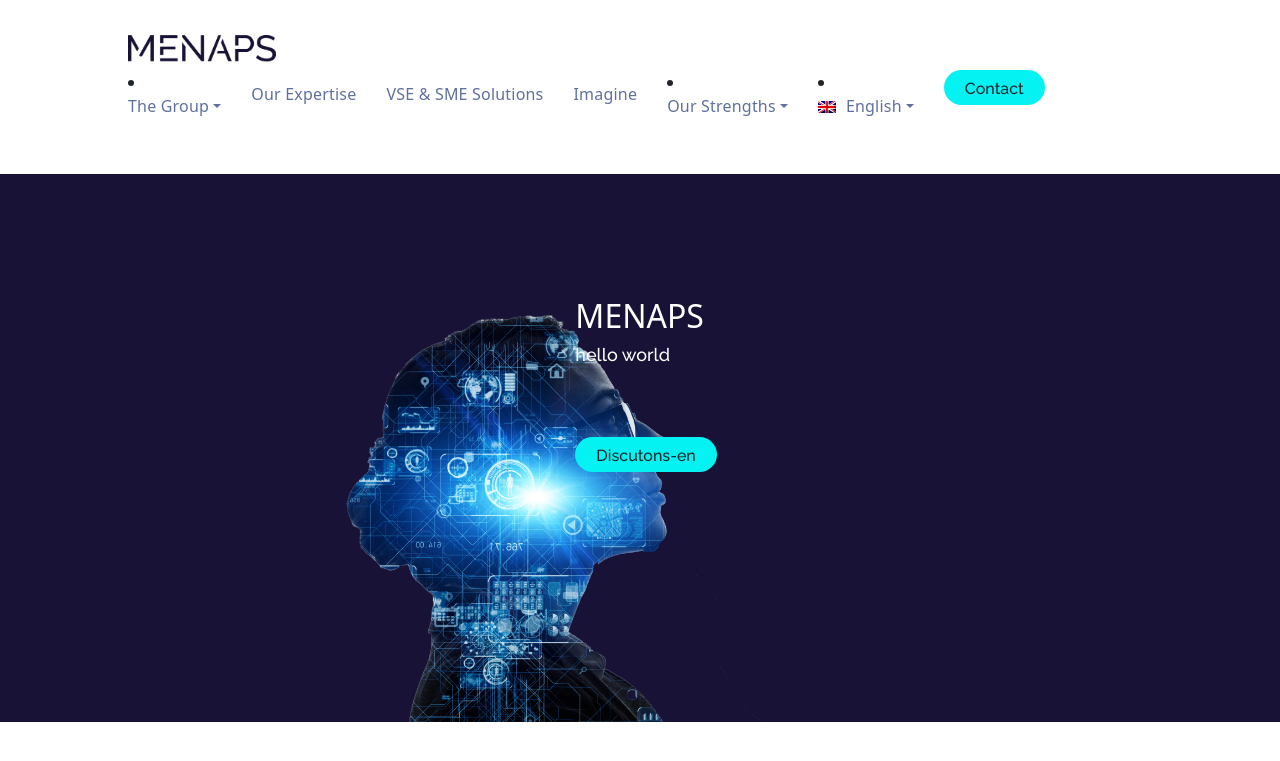
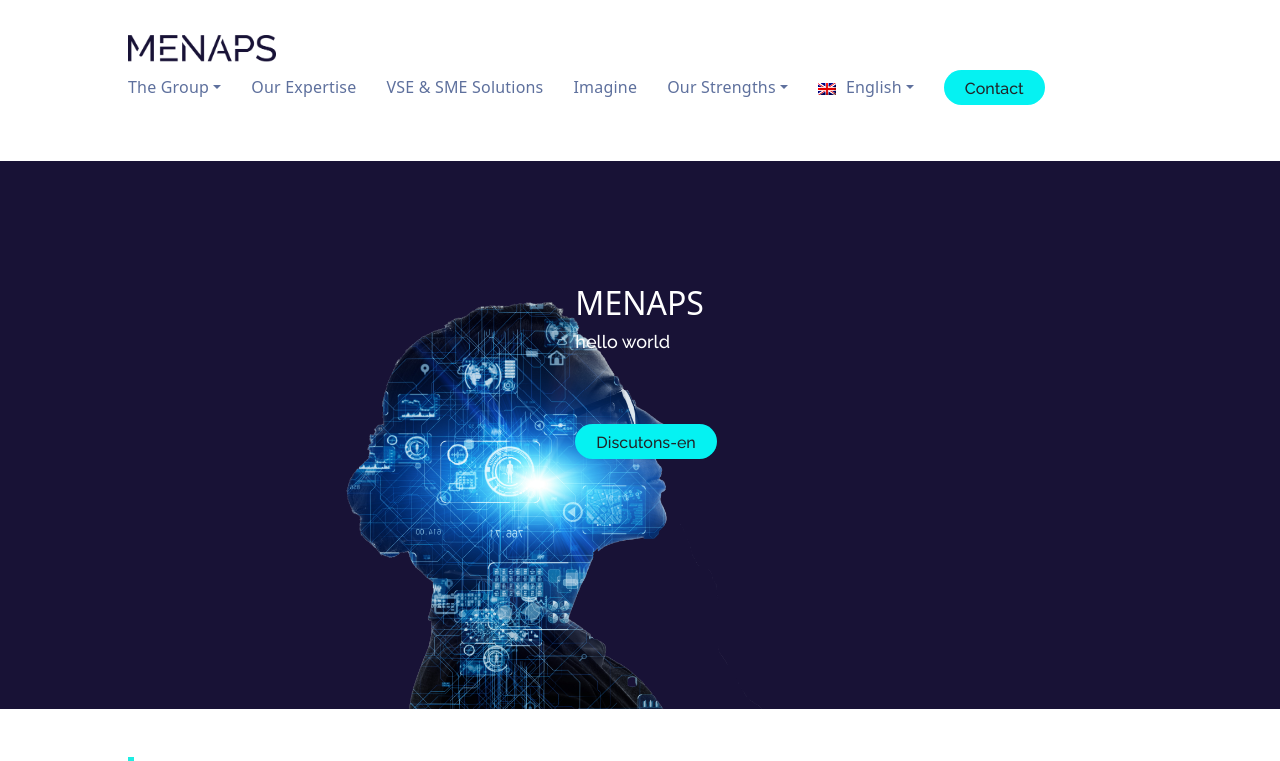
Before and after one commit to tawfiqkhnicha/editor-reactjs, a Next.js app: page / in a window 1280 px wide. Shown: the top 761 px of the page. Built offline with nearby package versions, Linux system fonts and the light colour scheme.

Commit message:
fix navbar bugs

```diff
--- a/src/common/components/dropdown/Dropdown.tsx
+++ b/src/common/components/dropdown/Dropdown.tsx
@@ -62,7 +62,80 @@
      useOutsideAlerter(wrapperRef);
 
     return(
-        <li ref={wrapperRef} className="dropdown " onMouseEnter={()=>openDropdown()}  onClick={() =>handleClick()} >
+
+        <>
+        {breakpoint && breakpoint > 1000 ?
+          <li  ref={wrapperRef} className="nav-item dropdown menu-li nav-item  menu-li" >
+          {
+           style === "lang" ? (<a  className="nav-link  dropdown-toggle text-decoration-non d-flex align-items-center navbar-items " href="#" data-bs-toggle="dropdown" >
+                  <Img image={language.icon} alt={language.title} width={18} height={12} marginRight = {true}/> {language.title}
+           </a>
+
+           ) :
+           <a className={` nav-link dropdown-toggle text-decoration-none  d-flex align-items-center navbar-items `} href="#" data-bs-toggle="dropdown"  >
+           { dropdownTitle}
+           </a>
+         }
+
+             <ul  className={`dropdown-menu`}   >
+                 {items.map((item: any, index: number) =>{
+                     return <li  key={index} >
+                     <Link className="dropdown-item " href={item.href} onClick={()=> handleLanguage(item)}>  {style === "lang" && <Img image={item.icon} alt={item.title} width={18} height={12} marginRight = {true}/>} {item.title}</Link></li>
+                 })}
+             </ul>
+
+     </li> :
+      <li  ref={wrapperRef} className="nav-item dropdown menu-li" onMouseEnter={()=>openDropdown()}  onClick={() =>handleClick()} >
+      {
+       style === "lang" ? (<a className={`text-decoration-none dropdown-toggle d-flex align-items-center ${ breakpoint && breakpoint <= 1000 ? "mobile-nav-item-font text-reset " :  " "}   `}  >
+              <Img image={language.icon} alt={language.title} width={18} height={12} marginRight = {true}/> {language.title}
+       </a>
+
+       ) :
+       <a className={` dropdown-toggle text-decoration-none ${ breakpoint && breakpoint <= 1000 ? "mobile-nav-item-font text-reset " :  "navbar-items"}   `}  >
+       { dropdownTitle}
+       </a>
+     }
+
+    { isOpen &&(
+         <ul  className={`dropDown-menu`}   onMouseLeave={()=> closeDropdown()}>
+             {items.map((item: any, index: number) =>{
+                 return <li className="menu-li" key={index} >
+                 <Link className="dropdown-item navbar-items" href={item.href} onClick={()=> handleLanguage(item)}>  {style === "lang" && <Img image={item.icon} alt={item.title} width={18} height={12} marginRight = {true}/>} {item.title}</Link></li>
+             })}
+         </ul>
+     )}
+
+ </li>
+    }
+
+        </>
+
+
+
+
+
+
+
+    )
+}
+
+
+
+{/*
+
+  <li className="nav-item dropdown">
+        <a className="nav-link  dropdown-toggle" href="#" data-bs-toggle="dropdown">  Hover me  </a>
+         <ul className="dropdown-menu">
+           <li><a className="dropdown-item" href="#"> Submenu item 1</a></li>
+           <li><a className="dropdown-item" href="#"> Submenu item 2 </a></li>
+           <li><a className="dropdown-item" href="#"> Submenu item 3 </a></li>
+         </ul>
+     </li>
+
+
+
+          <li  ref={wrapperRef} className="nav-item dropdown menu-li " onMouseEnter={()=>openDropdown()}  onClick={() =>handleClick()} >
         {
          style === "lang" ? (<a className={`text-decoration-none dropdown-toggle ${ breakpoint && breakpoint <= 1000 ? "mobile-nav-item-font text-reset " :  "navbar-items"}   `}  >
                 <Img image={language.icon} alt={language.title} width={18} height={12} marginRight = {true}/> {language.title}
@@ -75,9 +148,9 @@
        }
 
       { isOpen &&(
-                <ul  className={`dropDown-menu`}   >
+           <ul  className={`dropDown-menu`}   onMouseLeave={()=> closeDropdown()}>
                {items.map((item: any, index: number) =>{
-                        return <li key={index} >
+                   return <li className="menu-li" key={index} >
                    <Link className="dropdown-item navbar-items" href={item.href} onClick={()=> handleLanguage(item)}>  {style === "lang" && <Img image={item.icon} alt={item.title} width={18} height={12} marginRight = {true}/>} {item.title}</Link></li>
                })}
            </ul>
@@ -86,5 +159,27 @@
    </li>
 
 
-    )
+
+
+         <li  ref={wrapperRef} className="nav-item dropdown menu-li nav-item  menu-li" >
+        {
+         style === "lang" ? (<a  className="nav-link  dropdown-toggle text-decoration-non" href="#" data-bs-toggle="dropdown" >
+                <Img image={language.icon} alt={language.title} width={18} height={12} marginRight = {true}/> {language.title}
+         </a>
+
+         ) :
+         <a className={` nav-link dropdown-toggle text-decoration-none `} href="#" data-bs-toggle="dropdown"  >
+         { dropdownTitle}
+         </a>
        }
+
+
+           <ul  className={`dropdown-menu mt-5`}   >
+               {items.map((item: any, index: number) =>{
+                   return <li  key={index} >
+                   <Link className="dropdown-item " href={item.href} onClick={()=> handleLanguage(item)}>  {style === "lang" && <Img image={item.icon} alt={item.title} width={18} height={12} marginRight = {true}/>} {item.title}</Link></li>
+               })}
+           </ul>
+
+   </li>
+*/}
--- a/src/common/components/navbar/Navbar.tsx
+++ b/src/common/components/navbar/Navbar.tsx
@@ -72,7 +72,6 @@
         <Link href="/" className="navbar-brand" >
           <Img image="/menaps-logo.png" alt="Welcome | Menaps" width={148} height={30.15} />
         </Link>
-
         {
           screenWidth <= 1000 &&
           <button className="btn" onClick={handleMenu}>
@@ -83,7 +82,9 @@
         <div className={`${screenWidth <= 1000 && isOpen  ? "mobile-nav-item-container d-flex " : screenWidth <= 1000 && !isOpen ? "mobile-nav-item-container d-none" : "navbar-items-container d-flex"}`} >
           {screenWidth <= 1000 &&
             <div className="mobile-nav-header">
+            <Link href="/">
               <Img image="/menaps-white-logo.png" alt="Welcome | Menaps" width={148} height={30.15} />
+              </Link>
             </div>
           }
          {screenWidth <= 1000 ?
--- a/src/styles/globals.css
+++ b/src/styles/globals.css
@@ -9,13 +9,16 @@
 }
 
 .dropdown-item {
-  margin-top: 15px;
-  margin-bottom: 15px;
-  display: flex;
+
+  display: flex !important;
   justify-content: start !important;
-  align-items: center;
+  align-items: center !important;
+  color: #5e709d !important;
+  padding-top: 10px;
+  padding-bottom: 10px;
+}
 
-}
+
 
 .dropdown-title {
 
@@ -24,11 +27,11 @@
   align-items: center;
 }
 
-/* li {
-  list-style: none;
-  display: flex;
-  justify-content: center;
-} */
+ .menu-li {
+  list-style: none !important;
+  display: flex !important;
+  justify-content: center !important;
+}
 
 .navbar-items {
   font-size: 16px;
@@ -608,8 +611,6 @@
     padding-left: 0% !important;
    }
    .card-absolute {
-
-    position: absolute;
     top: 20%;
     left:0%;
   }
@@ -792,7 +793,7 @@
   }
 
   .dropdown-toggle {
-    padding: 5px 40px 5px 40px;
+    padding: 5px 40px 5px 40px !important;
   }
 
   .site-padding {
@@ -801,8 +802,11 @@
   }
 
   .dropdown-item {
-    padding: 0px 40px 0px 40px;
-    color: #cfcfd4;
+    padding: 0px 40px 0px 40px !important;
+    color: #cfcfd4 !important;
+    margin-top: 15px !important;
+    margin-bottom: 15px !important;
+
   }
 
   .dropdown-item:hover {
@@ -1072,3 +1076,13 @@
   color: black;
   border-top: 10px solid #1EEDE2;
 }
+
+@media all and (min-width: 992px) {
+	.navbar .nav-item .dropdown-menu{ display: none; }
+	.navbar .nav-item:hover .nav-link{   }
+	.navbar .nav-item:hover .dropdown-menu{ display: block; }
+	.navbar .nav-item .dropdown-menu{ margin-top:40px; }
+  .dropdown-menu{
+    width: 200px;
+  }
+}
```
Also changed, not shown: 2 other files (tests, documents, lock files or other folders). Lines whose indentation alone changed are shown as unchanged.
